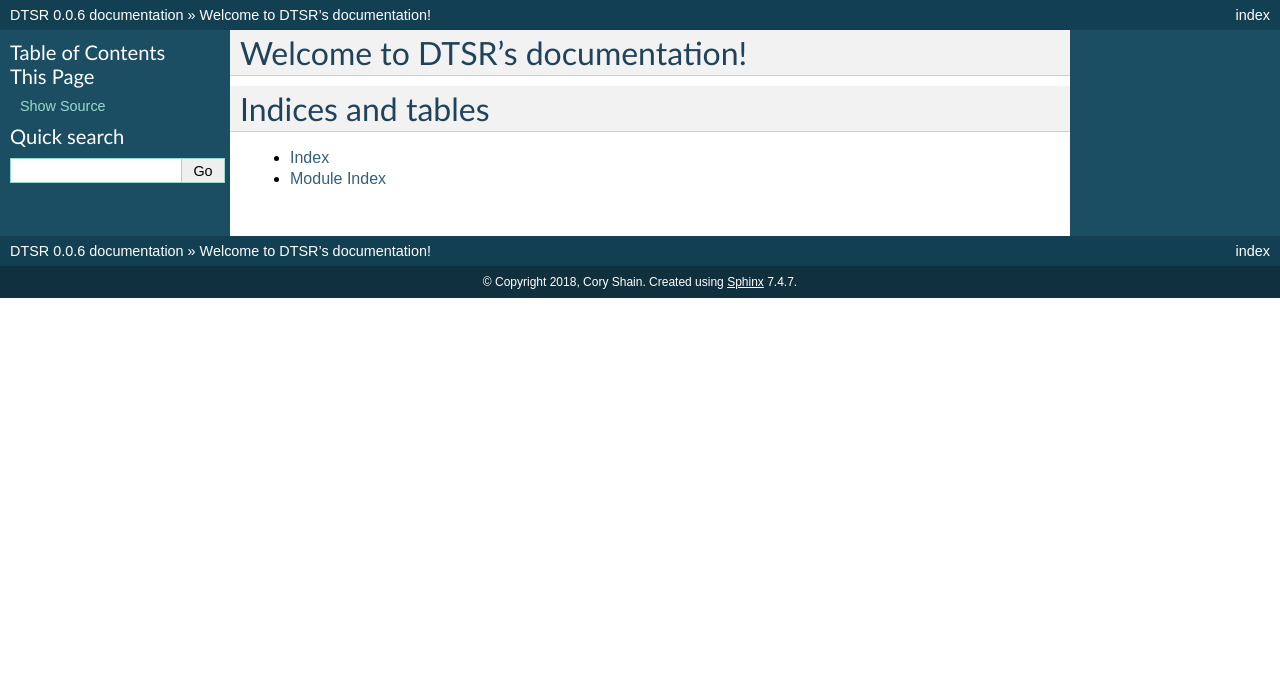
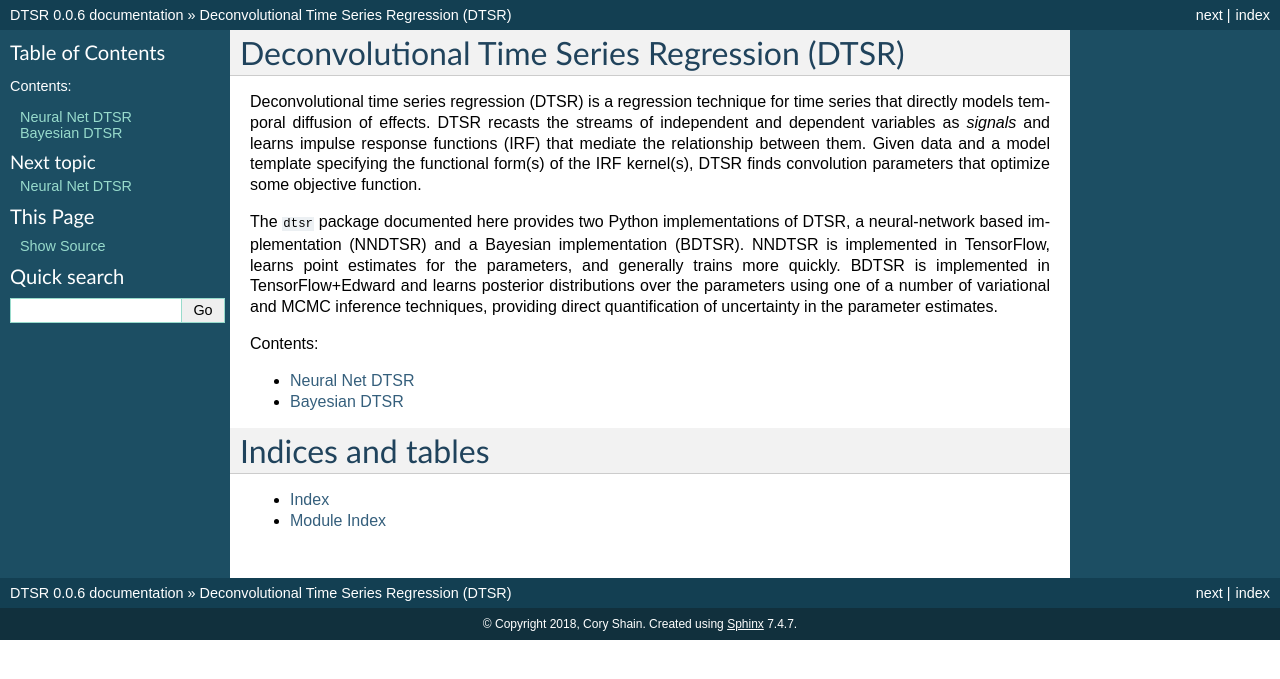
Before and after one commit to coryshain/cdr, a Sphinx documentation site: the page built from docs/source/index.rst, in a window 1280 px wide. Shown: the top 679 px of the page. Built offline with Sphinx 7.4.7, drawn with Linux system fonts in a browser that asks for light colours.

Commit message:
edits to docs

```diff
--- /dev/null
+++ b/docs/source/bdtsr.rst
@@ -0,0 +1,7 @@
+Bayesian DTSR
+=============
+
+.. automodule:: dtsr.bdtsr
+    :members:
+    :undoc-members:
+    :show-inheritance:
--- a/docs/source/index.rst
+++ b/docs/source/index.rst
@@ -1,16 +1,20 @@
-.. DTSR documentation master file, created by
-   sphinx-quickstart on Fri Jan 05 09:47:28 2018.
-   You can adapt this file completely to your liking, but it should at least
-   contain the root `toctree` directive.
+Deconvolutional Time Series Regression (DTSR)
+=============================================
 
-Welcome to DTSR's documentation!
-================================
+Deconvolutional time series regression (DTSR) is a regression technique for time series that directly models temporal diffusion of effects.
+DTSR recasts the streams of independent and dependent variables as `signals` and learns impulse response functions (IRF) that mediate the relationship between them.
+Given data and a model template specifying the functional form(s) of the IRF kernel(s), DTSR finds convolution parameters that optimize some objective function.
+
+The ``dtsr`` package documented here provides two Python implementations of DTSR, a neural-network based implementation (NNDTSR) and a Bayesian implementation (BDTSR).
+NNDTSR is implemented in TensorFlow, learns point estimates for the parameters, and generally trains more quickly.
+BDTSR is implemented in TensorFlow+Edward and learns posterior distributions over the parameters using one of a number of variational and MCMC inference techniques, providing direct quantification of uncertainty in the parameter estimates.
 
 .. toctree::
    :maxdepth: 2
    :caption: Contents:
 
-
+   nndtsr
+   bdtsr
 
 Indices and tables
 ==================
--- /dev/null
+++ b/docs/source/nndtsr.rst
@@ -0,0 +1,7 @@
+Neural Net DTSR
+===============
+
+.. automodule:: dtsr.nndtsr
+    :members:
+    :undoc-members:
+    :show-inheritance:
```
Also changed, not shown: 1 other file.
